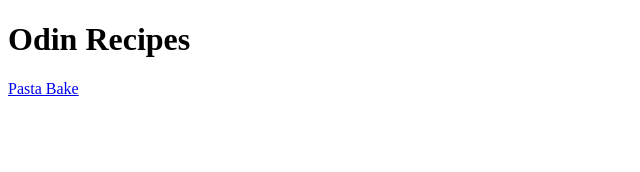
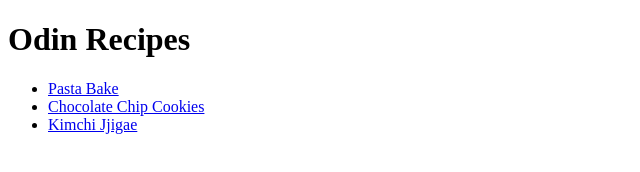
Before and after one commit to duffj/odin-recipes, a plain HTML site: page index.html in a window 1280 px wide. Shown: the whole page, without its empty margins (0-640 px from the left). Drawn offline with Linux system fonts and the light colour scheme.

Commit message:
Add recipe links to index.html and format with Prettier

```diff
--- a/index.html
+++ b/index.html
@@ -1,13 +1,17 @@
 <!DOCTYPE html>
 <html lang="en">
-<head>
-    <meta charset="UTF-8">
-    <meta http-equiv="X-UA-Compatible" content="IE=edge">
-    <meta name="viewport" content="width=device-width, initial-scale=1.0">
+  <head>
+    <meta charset="UTF-8" />
+    <meta http-equiv="X-UA-Compatible" content="IE=edge" />
+    <meta name="viewport" content="width=device-width, initial-scale=1.0" />
     <title>Odin Recipes</title>
-</head>
-<body>
+  </head>
+  <body>
     <h1>Odin Recipes</h1>
-    <a href="recipes/pastabake.html">Pasta Bake</a>
-</body>
+    <ul>
+      <li><a href="recipes/pastabake.html">Pasta Bake</a></li>
+      <li><a href="recipes/cookies.html">Chocolate Chip Cookies</a></li>
+      <li><a href="recipes/kimchi-jjigae.html">Kimchi Jjigae</a></li>
+    </ul>
+  </body>
 </html>
```
